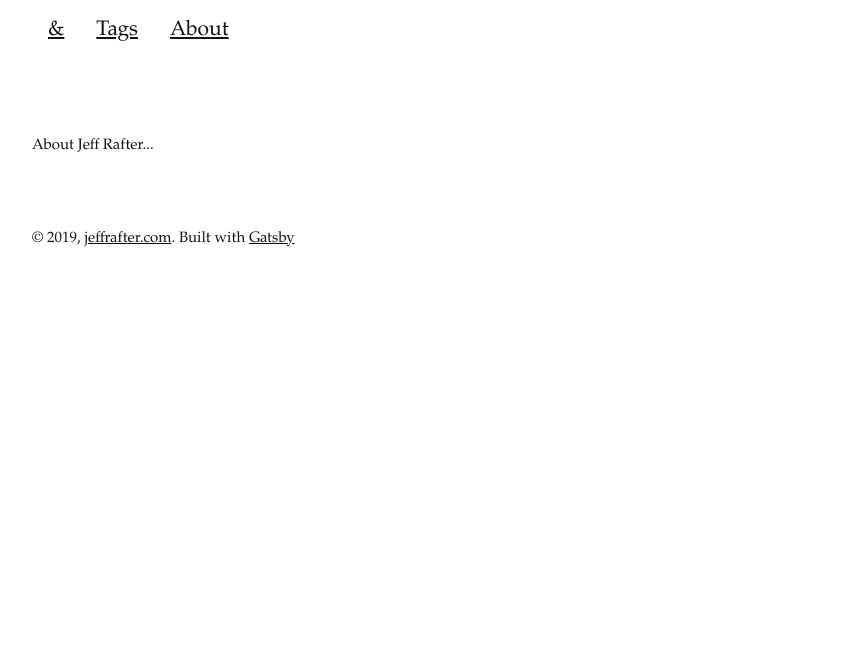
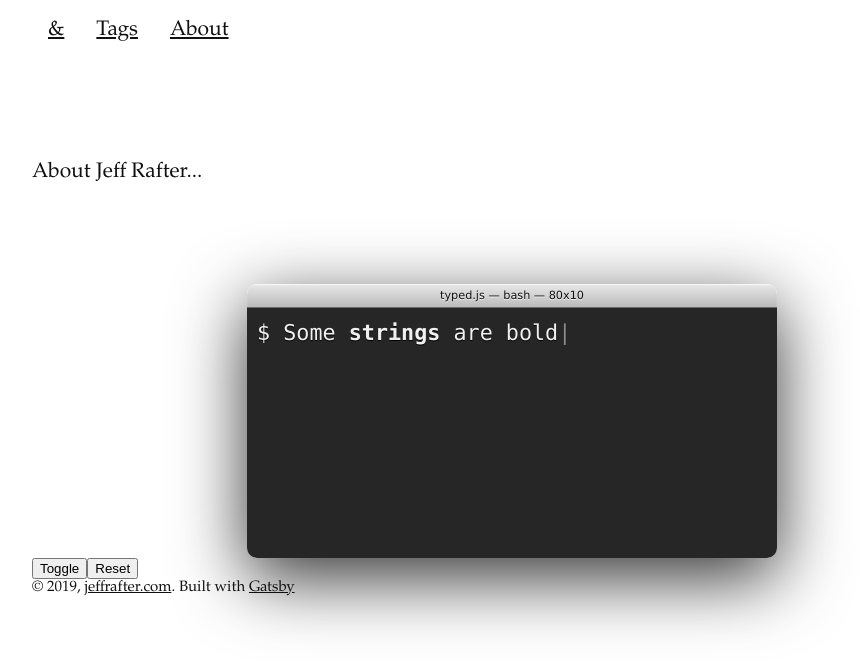
Before and after one commit to mshmyw/lilght-blog-by-gatsby, a Gatsby site: page /about in a window 1280 px wide. Shown: the whole page, without its empty margins (128-988 px from the left). Built offline with nearby package versions, Linux system fonts and the light colour scheme; Gatsby itself is replaced by a stand-in of ours.

Commit message:
feat(blog): add typewriter animation

```diff
--- a/package.json
+++ b/package.json
@@ -34,6 +34,7 @@
     "react-dom": "^16.8.6",
     "react-helmet": "^5.2.1",
     "styled-components": "^4.2.1",
+    "typed.js": "^2.0.10",
     "typescript": "^3.5.1"
   },
   "devDependencies": {
--- /dev/null
+++ b/src/components/typed.module.css
@@ -0,0 +1,37 @@
+.textEditorWrap {
+  display: block;
+  margin: auto;
+  max-width: 530px;
+  border-radius: 10px;
+  box-shadow: rgba(0, 0, 0, 0.8) 0px 20px 70px;
+  clear: both;
+  overflow: hidden;
+  transition: all 0.5s ease-out;
+}
+
+.titleBar {
+  padding: 5px 0;
+  font-family: "Lucida Grande", sans-serif;
+  font-size: 0.75em;
+  text-align: center;
+  text-shadow: rgba(255, 255, 255, 0.8) 0px 1px 0px;
+  background-color: #f8f8f8;
+  background-image: -webkit-linear-gradient(top, #e8e8e8, #bcbbbc);
+  box-shadow: inset rgba(255, 255, 255, 0.7) 0px 1px 1px;
+  border-bottom: #6a6a6a 1px solid;
+}
+
+.textBody {
+  height: 250px;
+  background-color: rgba(0, 0, 0, 0.85);
+  padding: 10px;
+  color: #f0f0f0;
+  text-shadow: #000 0px 1px 0px;
+  font-family: "Consolas", "Courier New", "Courier";
+  font-size: 1.45em;
+  line-height: 1.40em;
+  font-weight: 500;
+  text-align: left;
+  overflow: hidden;
+  transition: all 0.5s ease-out;
+}
--- /dev/null
+++ b/src/components/typed.tsx
@@ -0,0 +1,46 @@
+import React from 'react'
+import Typed from "typed.js"
+import styles from "./typed.module.css"
+
+export default class TypedComponent extends React.Component {
+  componentDidMount() {
+  	// If you want to pass more options as props, simply add
+    // your desired props to this destructuring assignment.
+    const { strings } = this.props;
+    // You can pass other options here, such as typing speed, back speed, etc.
+    const options = {
+    	strings: strings,
+      typeSpeed: 50,
+      backSpeed: 50
+    };
+    // this.el refers to the <span> in the render() method
+    this.typed = new Typed(this.el, options);
+  }
+
+  componentWillUnmount() {
+  	// Make sure to destroy Typed instance on unmounting
+    // to prevent memory leaks
+    this.typed.destroy();
+  }
+
+  render() {
+    return (
+      <div className="wrap">
+        <div className="type-wrap">
+        <div className={styles.textEditorWrap}>
+            <div className={styles.titleBar}>
+              <span className="title">typed.js — bash — 80x<span className="terminal-height">10</span></span></div>
+            <div className={styles.textBody}>
+              $ <span
+                  style={{ whiteSpace: 'pre' }}
+                  ref={(el) => { this.el = el; }}
+                />
+            </div>
+        </div>
+        </div>
+        <button onClick={() => this.typed.toggle()}>Toggle</button>
+        <button onClick={() => this.typed.reset()}>Reset</button>
+      </div>
+    );
+  }
+}
--- a/src/pages/about.tsx
+++ b/src/pages/about.tsx
@@ -3,6 +3,7 @@ import {graphql} from 'gatsby'
 
 import Layout from '../components/layout'
 import Head from '../components/head'
+import TypedComponent from '../components/typed'
 
 interface Props {
   readonly data: PageQueryData
@@ -16,7 +17,16 @@ export default class Tags extends React.Component<Props> {
     return (
       <Layout title={siteTitle}>
         <Head title="All tags" keywords={[`blog`, `gatsby`, `javascript`, `react`]} />
-        <article>About Jeff Rafter...</article>
+        <article>
+          <p id="element">
+          About Jeff Rafter...
+          </p></article>
+          <TypedComponent
+            strings={[
+              'Some <i>strings</i> are slanted',
+              'Some <strong>strings</strong> are bold',
+            ]}
+          />
       </Layout>
     )
   }
```
Also changed, not shown: 1 other file.
